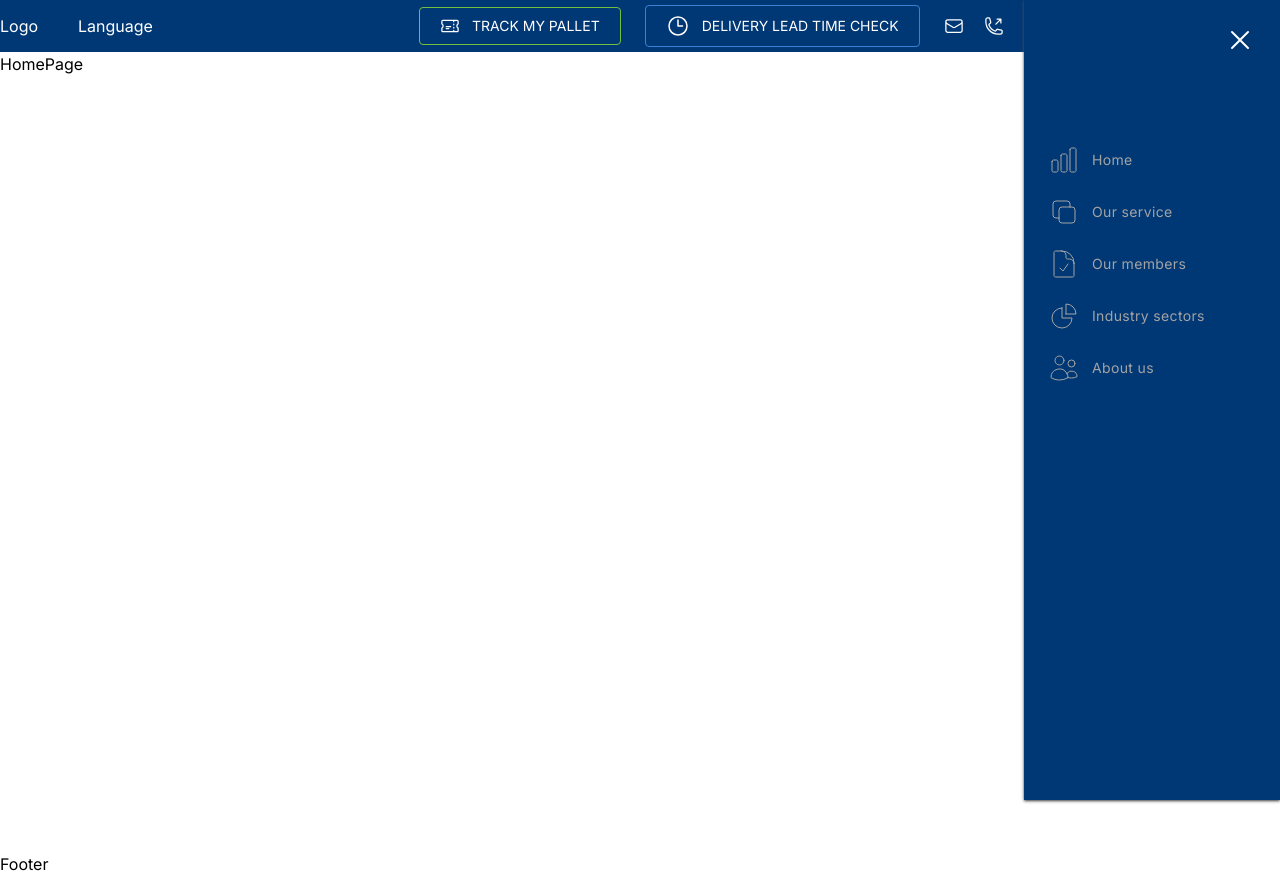
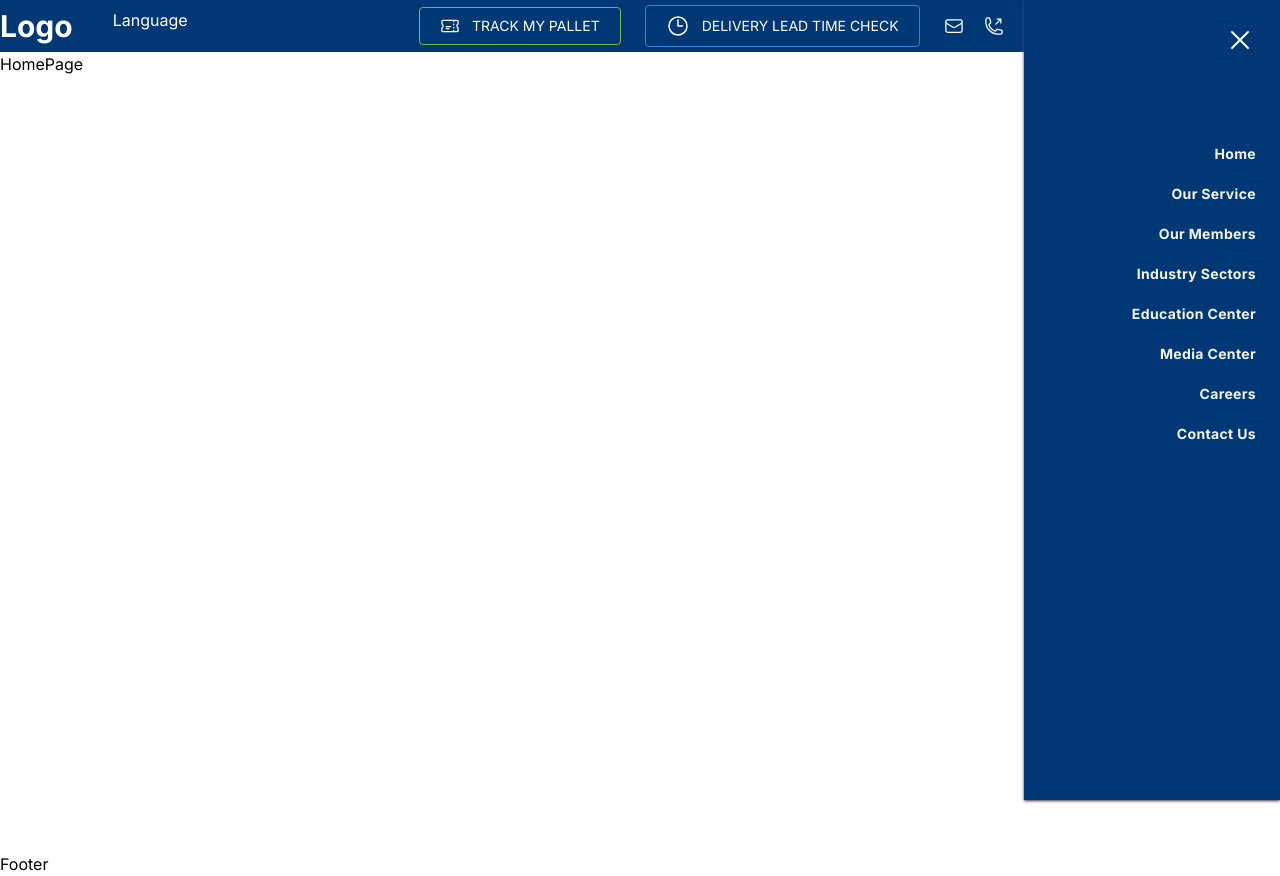
Before and after one commit to jihad-hossain1/logistic-bussines, a Next.js app: page / in a window 1280 px wide. Both pictures are taken after a click on the button "MENU". Built offline with nearby package versions, Linux system fonts and the light colour scheme.

Commit message:
some chnage on header

```diff
--- a/src/components/navbar/Navigation.jsx
+++ b/src/components/navbar/Navigation.jsx
@@ -3,13 +3,6 @@
 import { motion, useAnimationControls } from "framer-motion";
 import { useEffect, useState } from "react";
 import NavigationLink from "./NavigationLink";
-import {
-  ChartBarIcon,
-  ChartPieIcon,
-  DocumentCheckIcon,
-  Square2StackIcon,
-  UsersIcon,
-} from "@heroicons/react/24/outline";
 
 const containerVariants = {
   close: {
@@ -58,7 +51,7 @@ const Navigation = () => {
     setIsOpen(!isOpen);
   };
   return (
-    <div className="relative">
+    <div className="relative ">
       <button
         onClick={() => handleOpenClose()}
         className="flex flex-col justify-center items-center"
@@ -114,22 +107,22 @@ const Navigation = () => {
               </svg>
             </button>
           </div>
-          <div className="flex flex-col gap-3 text-end">
-            <NavigationLink name="Home" path={"/"}>
-              <ChartBarIcon className="stroke-inherit stroke-[0.75] min-w-8 w-8" />
-            </NavigationLink>
-            <NavigationLink name="Our service">
-              <Square2StackIcon className="stroke-inherit stroke-[0.75] min-w-8 w-8" />
-            </NavigationLink>
-            <NavigationLink name="Our members">
-              <DocumentCheckIcon className="stroke-inherit stroke-[0.75] min-w-8 w-8" />
-            </NavigationLink>
-            <NavigationLink name="Industry sectors">
-              <ChartPieIcon className="stroke-inherit stroke-[0.75] min-w-8 w-8" />
-            </NavigationLink>
-            <NavigationLink name="About us">
-              <UsersIcon className="stroke-inherit stroke-[0.75] min-w-8 w-8" />
-            </NavigationLink>
+          <div className="flex flex-col gap-3 items-end text-justify">
+            <NavigationLink name="Home" path={"/"} />
+
+            <NavigationLink name="Our Service" path={"/"} />
+
+            <NavigationLink name="Our Members" path={"/"} />
+
+            <NavigationLink name="Industry Sectors" path={"/"} />
+
+            <NavigationLink name="Education Center" path={"/"} />
+
+            <NavigationLink name="Media Center" path={"/"} />
+
+            <NavigationLink name="Careers" path={"/"} />
+
+            <NavigationLink name="Contact Us" path={"/"} />
           </div>
         </motion.div>
       )}
--- a/src/components/navbar/NavigationLink.jsx
+++ b/src/components/navbar/NavigationLink.jsx
@@ -4,10 +4,10 @@ const NavigationLink = ({ children, name, path }) => {
   return (
     <Link
       href={`${path}`}
-      className="flex p-1 rounded cursor-pointer stroke-[0.75] hover:stroke-neutral-100 stroke-neutral-400 text-neutral-400 hover:text-neutral-100 place-items-center gap-3 hover:bg-neutral-700/30 transition-colors duration-100"
+      className="flex p-1 rounded cursor-pointer stroke-[0.75] hover:stroke-neutral-100 stroke-neutral-200 text-neutral-100 hover:text-[#74bf43] place-items-center gap-3  transition-colors duration-100 text-right font-bold"
     >
       {children}
-      <p className="text-inherit font-poppins overflow-clip whitespace-nowrap tracking-wide">
+      <p className="text-inherit font-poppins overflow-clip whitespace-nowrap tracking-wide ">
         {name}
       </p>
     </Link>
--- a/src/components/navbar/logo.jsx
+++ b/src/components/navbar/logo.jsx
@@ -1,7 +1,7 @@
 import React from "react";
 
 const Logo = () => {
-  return <div>Logo</div>;
+  return <div className="text-3xl font-bold ">Logo</div>;
 };
 
 export default Logo;
```
Also changed, not shown: 1 other file (tests, documents, lock files or other folders).
